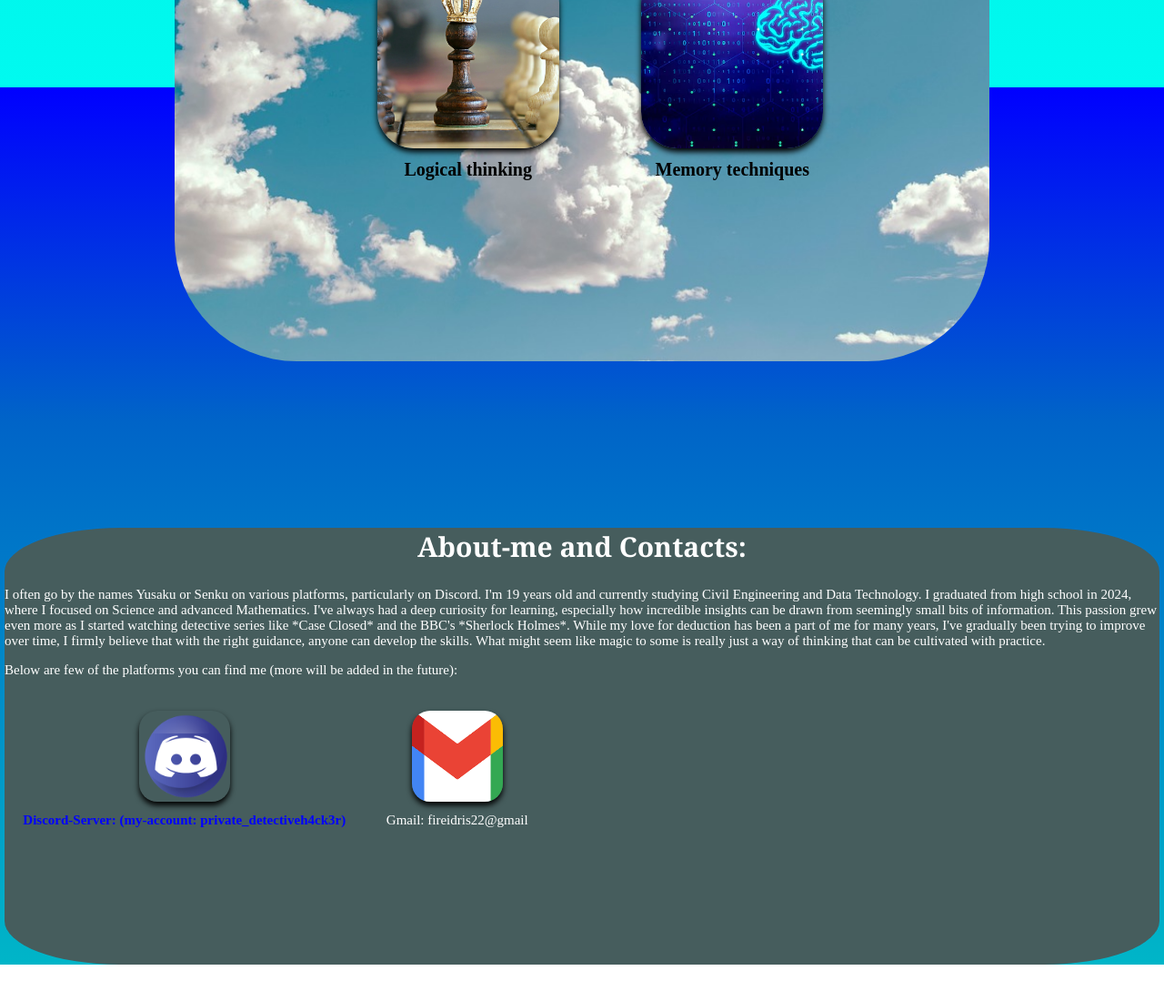
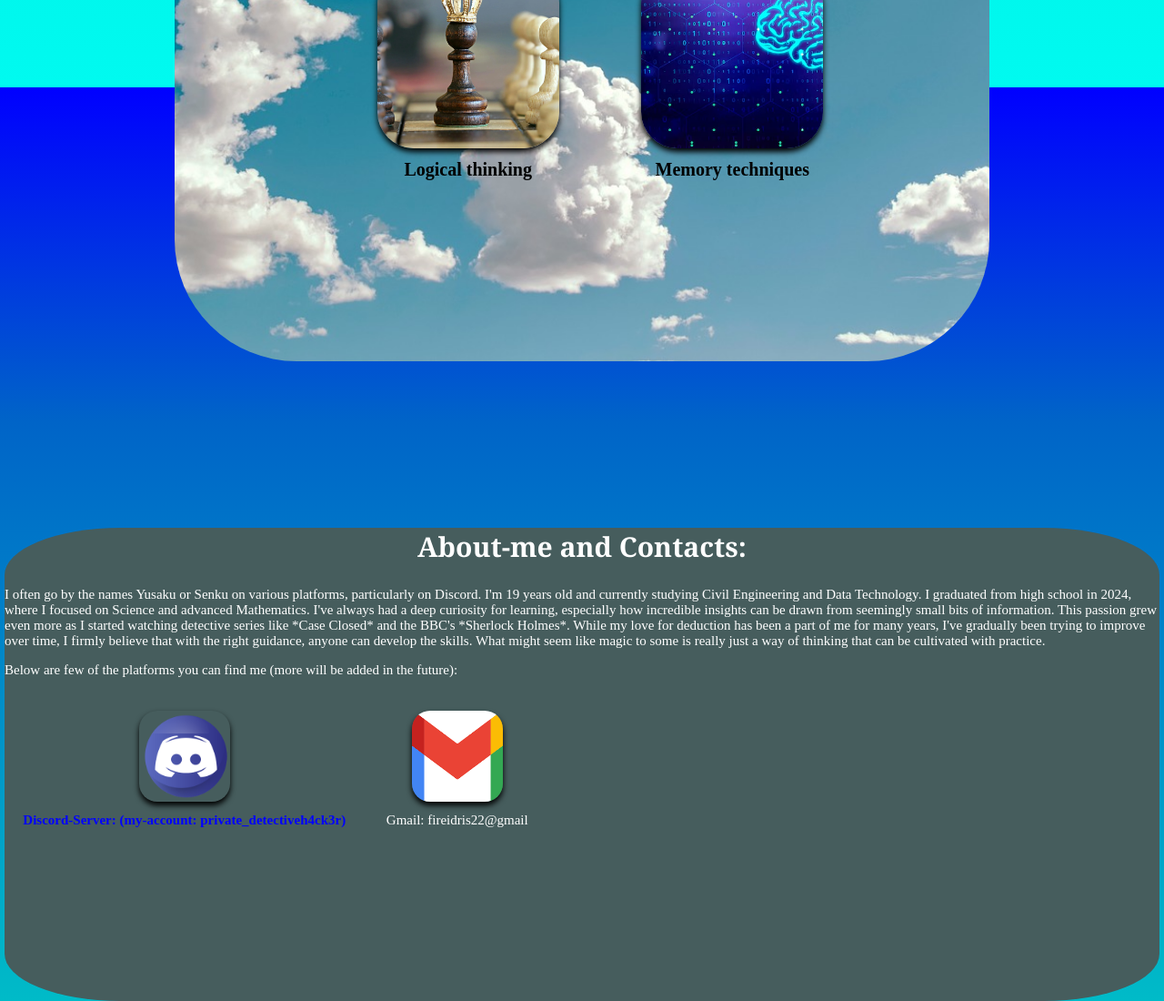
Before and after one commit to Greathack3/Main.github.io, a plain HTML site: page index.html in a window 1280 px wide. Shown: the part 2104-3204 px from the top of the page at 91% size. Before the commit the page ends 3164 px from the top, so only its background shows below. Drawn offline with Linux system fonts and the light colour scheme.

Commit message:
Main.css

```diff
--- a/Main.css
+++ b/Main.css
@@ -122,7 +122,7 @@ a{
 .About-me {
     background-color: rgb(70, 93, 93);
     border-radius: 10%;
-    height: 60vh;
+    height: 65vh;
     color: white;
     margin: auto 5px;
 
```
